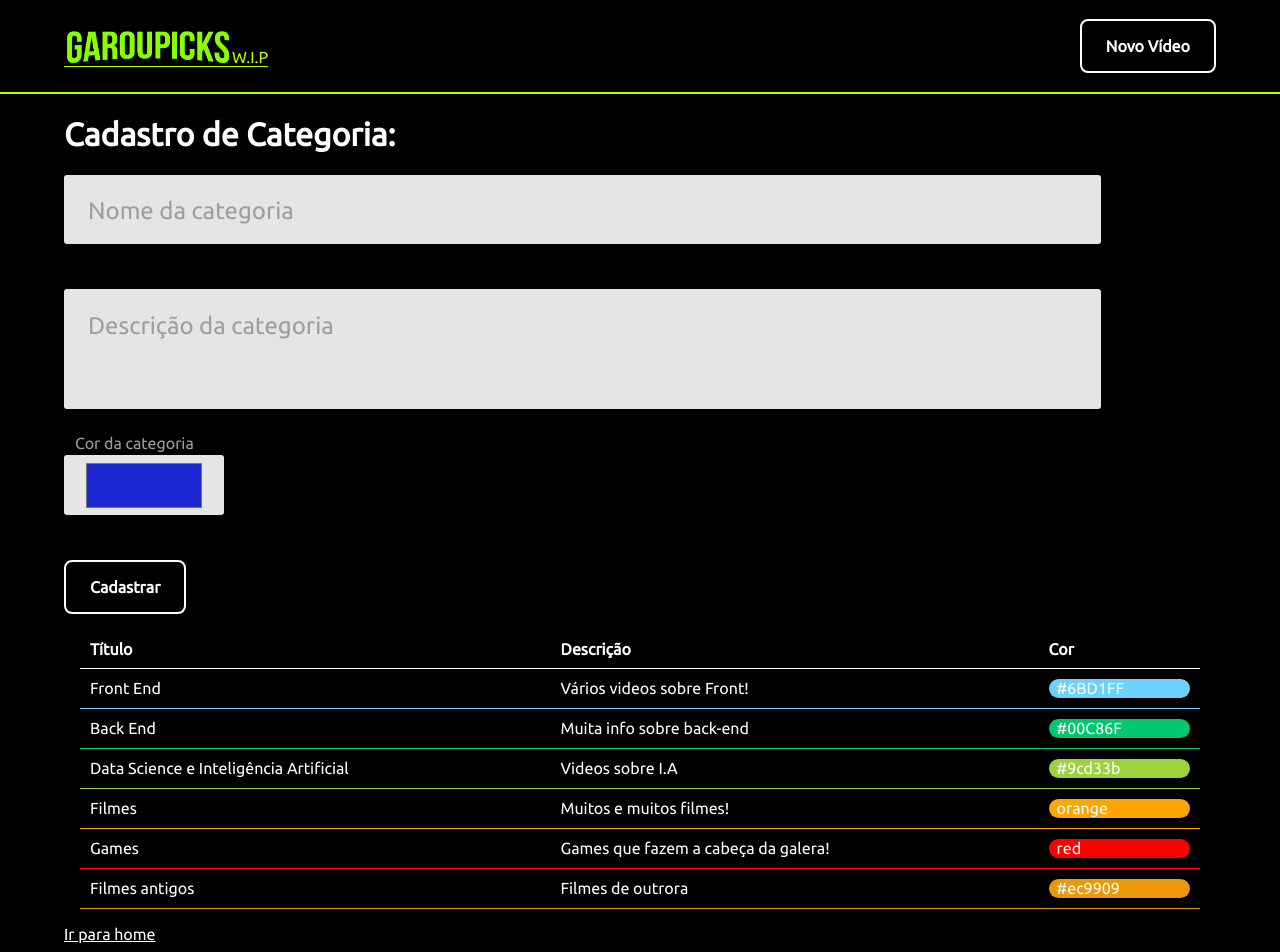
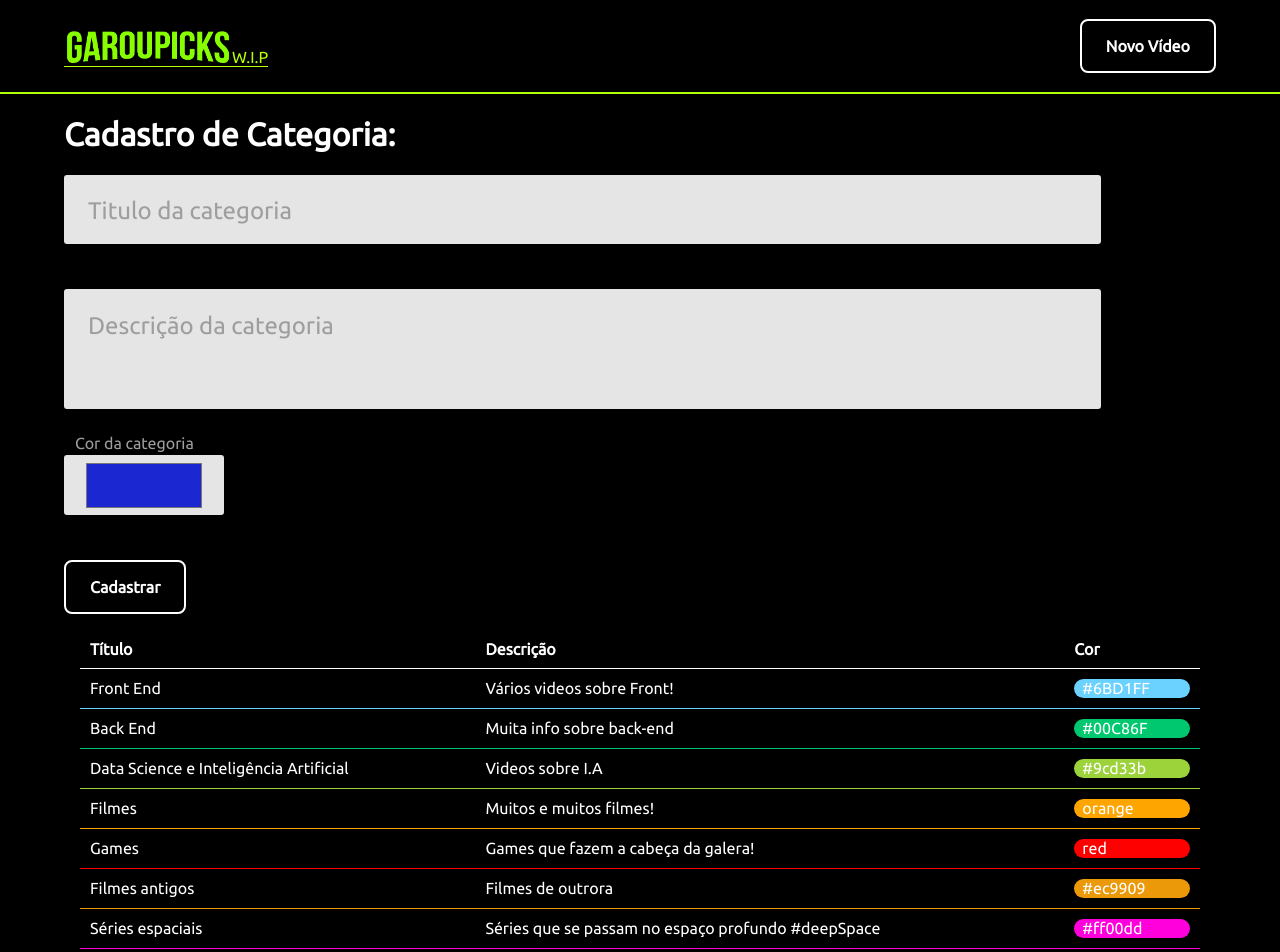
Before and after one commit to garouxl/garoupicks, a React (Create React App) app: page /cadastro/categoria in a window 1280 px wide. Shown: the top 952 px of the page. Built offline with nearby package versions, Linux system fonts and the light colour scheme; data requests are answered from the project's data file.

Commit message:
criado custom hook para categoria e corrigido db.json

```diff
--- a/db.json
+++ b/db.json
@@ -51,6 +51,12 @@
       "descricao": "Filmes de outrora",
       "cor": "#ec9909",
       "id": 6
+    },
+    {
+      "titulo": "Séries espaciais",
+      "descricao": "Séries que se passam no espaço profundo #deepSpace",
+      "cor": "#ff00dd",
+      "id": 7
     }
   ],
   "videos": [
--- a/src/components/PageDefault/index.jsx
+++ b/src/components/PageDefault/index.jsx
@@ -9,7 +9,7 @@ const Main = styled.main`
   color: var(--white);
   flex: 1;
   padding: 95px 5% 10px;
-  min-height: 80vh
+  min-height: 80vh;
 `;
 
 function PageDefault({ children }) {
--- a/src/pages/register/Category/index.jsx
+++ b/src/pages/register/Category/index.jsx
@@ -6,19 +6,10 @@ import PageDefault from '../../../components/PageDefault';
 import FormField from '../../../components/FormField';
 import Button from '../../../components/Button';
 
-function RegisterCategory() {
+// customHook sempre tem 'use' como sufixo no nomte
 
-  const URL = window.location.hostname.includes('localhost')
-    ? 'http://localhost:8080/categorias'
-    : 'https://garoupicks.herokuapp.com/categorias';
+function useForm(initialValues) {
 
-  const initialValues = {
-    titulo: '',
-    descricao: '',
-    cor: '#1b27d0',
-  };
-  // gera as categorias e o setter
-  const [categories, setCategories] = useState([]);
   // gera os valores e o setter
   const [values, setValues] = useState(initialValues);
 
@@ -37,6 +28,34 @@ function RegisterCategory() {
     );
   }
 
+  function clearForm() {
+    setValues(initialValues);
+  }
+
+  return {
+    values,
+    clearForm,
+    handleChange,
+  };
+}
+
+function RegisterCategory() {
+
+  const initialValues = {
+    titulo: '',
+    descricao: '',
+    cor: '#1b27d0',
+  };
+
+  const { values, handleChange, clearForm } = useForm(initialValues);
+
+  const URL = window.location.hostname.includes('localhost')
+    ? 'http://localhost:8080/categorias'
+    : 'https://garoupicks.herokuapp.com/categorias';
+
+  // gera as categorias e o setter
+  const [categories, setCategories] = useState([]);
+
   function submitCategory(event) {
     event.preventDefault();
     window.fetch(URL, {
@@ -50,7 +69,7 @@ function RegisterCategory() {
         ...categories,
         values,
       ]);
-      setValues(initialValues);
+      clearForm();
     });
   }
 
@@ -63,7 +82,7 @@ function RegisterCategory() {
         ]);
       });
   },
-  []);
+  [URL]);
 
   return (
     <PageDefault>
@@ -73,7 +92,7 @@ function RegisterCategory() {
 
       <form onSubmit={submitCategory}>
         <FormField
-          label="Nome da categoria"
+          label="Titulo da categoria"
           type="text"
           name="titulo"
           value={values.titulo}
```
